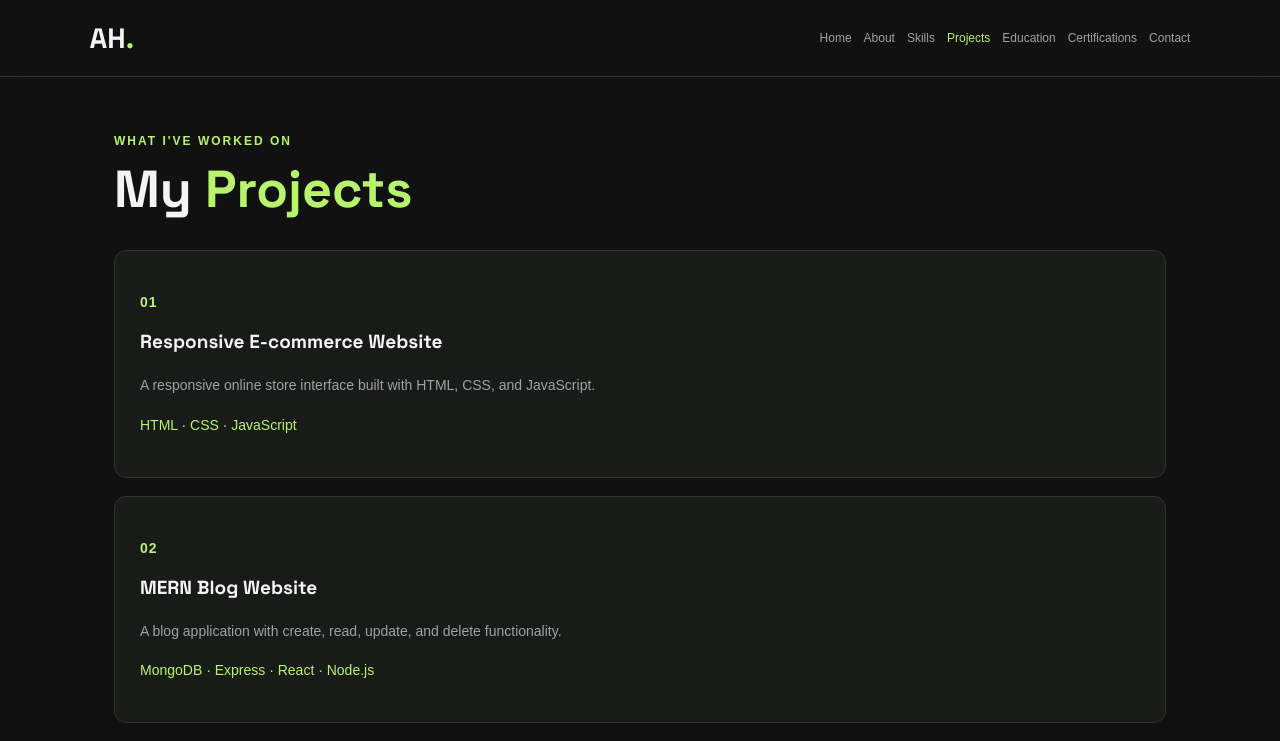
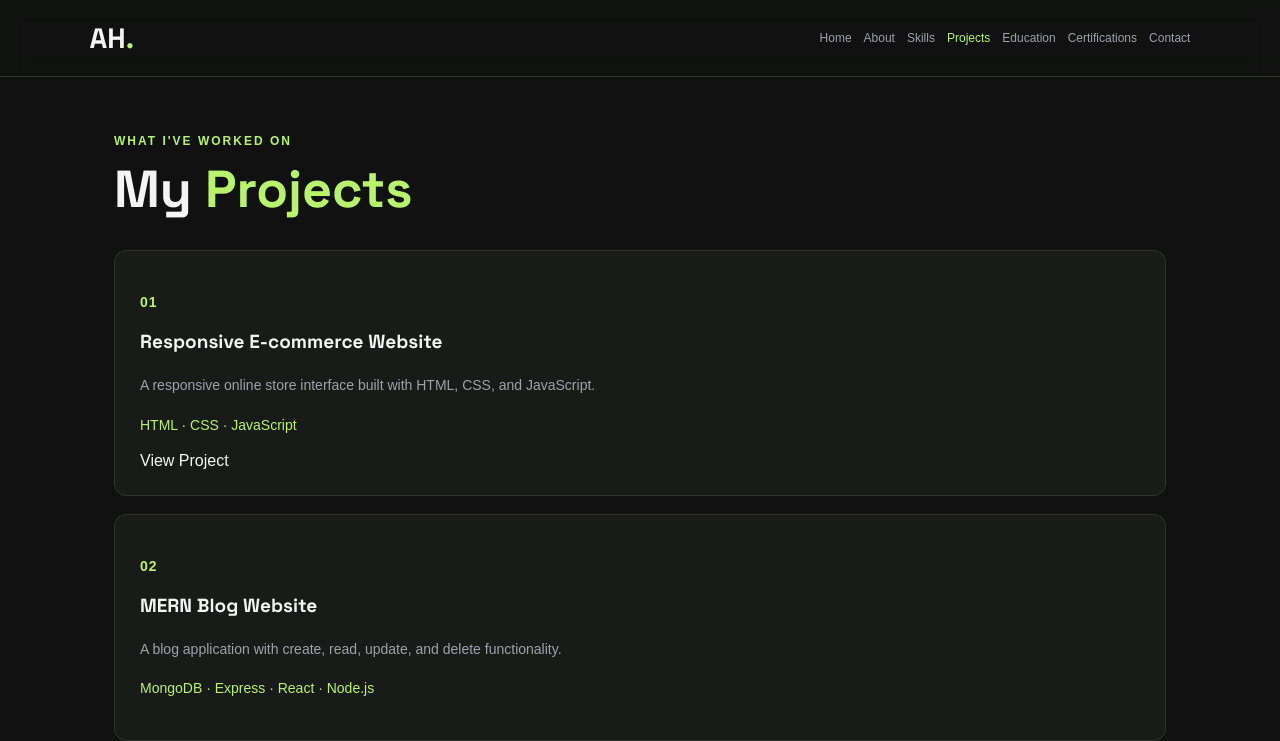
Before and after one commit to AbdulHaris786/portfolio-react, a React (Vite) app: page /projects in a window 1280 px wide. Shown: the top 741 px of the page. Built offline with nearby package versions, Linux system fonts and the light colour scheme.

Commit message:
Refactor Projects component for improved readability and formatting

```diff
--- a/src/pages/projects.jsx
+++ b/src/pages/projects.jsx
@@ -34,18 +34,34 @@ export default function Projects() {
   return (
     <section className="content-page">
       <p className="eyebrow">WHAT I'VE WORKED ON</p>
-      <h1>My <span>Projects</span></h1>
+      <h1>
+        My <span>Projects</span>
+      </h1>
 
       <div className="info-grid">
         {projects.map((project) => (
-          <article className="info-card project-card" key={project.number}>
+          <article
+            className="info-card project-card"
+            key={project.number}
+          >
             <p className="project-number">{project.number}</p>
             <h3>{project.title}</h3>
             <p>{project.description}</p>
             <p className="tech">{project.tech}</p>
+
+            {project.number === "01" && (
+              <a
+                href="https://harisstore.vercel.app/"
+                target="_blank"
+                rel="noopener noreferrer"
+              >
+                View Project
+              </a>
+            )}
           </article>
         ))}
       </div>
+
       <p className="muted">
         Project source links can be added when the repositories are ready.
       </p>
```
